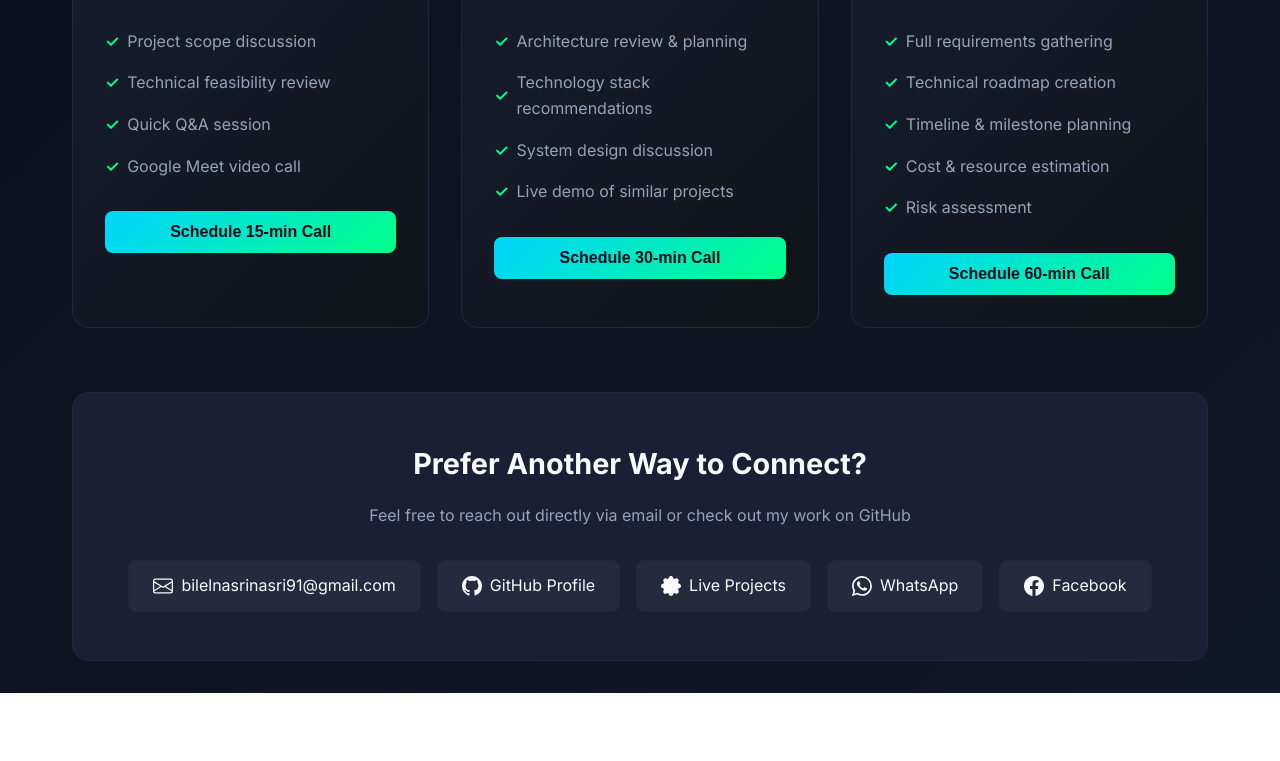
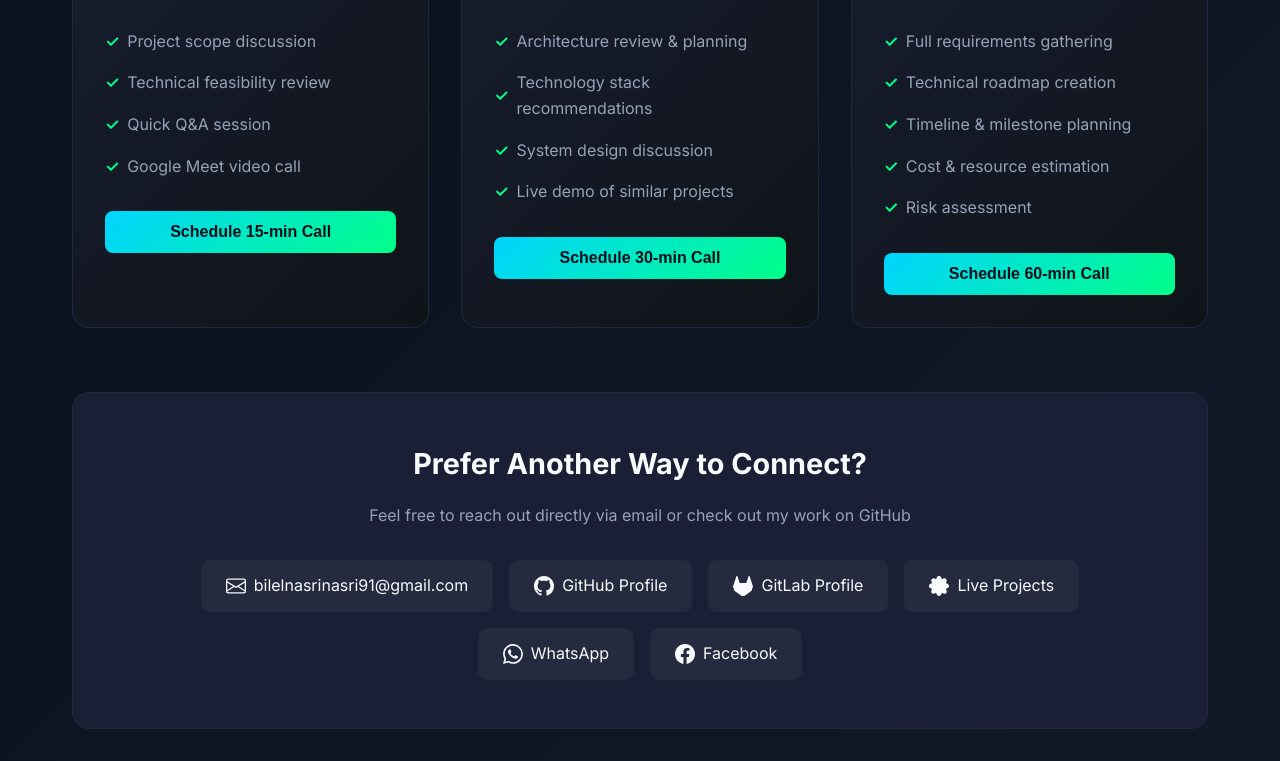
Before and after one commit to biso1991/intelligence-foundry, a plain HTML site: page schedule-meeting.html in a window 1280 px wide. Shown: the part 844-1605 px from the top of the page. Before the commit the page ends 1537 px from the top, so only its background shows below. Drawn offline with Linux system fonts and the light colour scheme; animation ran at ten frames a second.

Commit message:
feat: add GitLab link (gitlab.com/bisonasri1991) to all portfolio pages

```diff
--- a/schedule-meeting.html
+++ b/schedule-meeting.html
@@ -458,6 +458,13 @@
                     GitHub Profile
                 </a>
 
+                <a href="https://gitlab.com/bisonasri1991" target="_blank" class="contact-link">
+                    <svg width="20" height="20" fill="currentColor" viewBox="0 0 16 16">
+                        <path d="M15.97 8.391l-.893-2.755-1.775-5.459a.462.462 0 0 0-.578-.283.462.462 0 0 0-.289.283L10.659 5.636H5.341L3.565.177a.462.462 0 0 0-.867 0L.923 5.636.03 8.391a.955.955 0 0 0 .22.682l.893 2.755 6.857 4.977 6.857-4.977.893-2.755a.955.955 0 0 0 .22-.682z"/>
+                    </svg>
+                    GitLab Profile
+                </a>
+
                 <a href="https://api-dashboard-bt8.pages.dev" target="_blank" class="contact-link">
                     <svg width="20" height="20" fill="currentColor" viewBox="0 0 16 16">
                         <path d="M8 4.754a3.246 3.246 0 1 0 0 6.492 3.246 3.246 0 0 0 0-6.492zM5.754 8a2.246 2.246 0 1 1 4.492 0 2.246 2.246 0 0 1-4.492 0z"/>
```
Also changed, not shown: hire-me.html (+1 -0 lines), index.html (+6 -0 lines), projects.html (+1 -0 lines).
